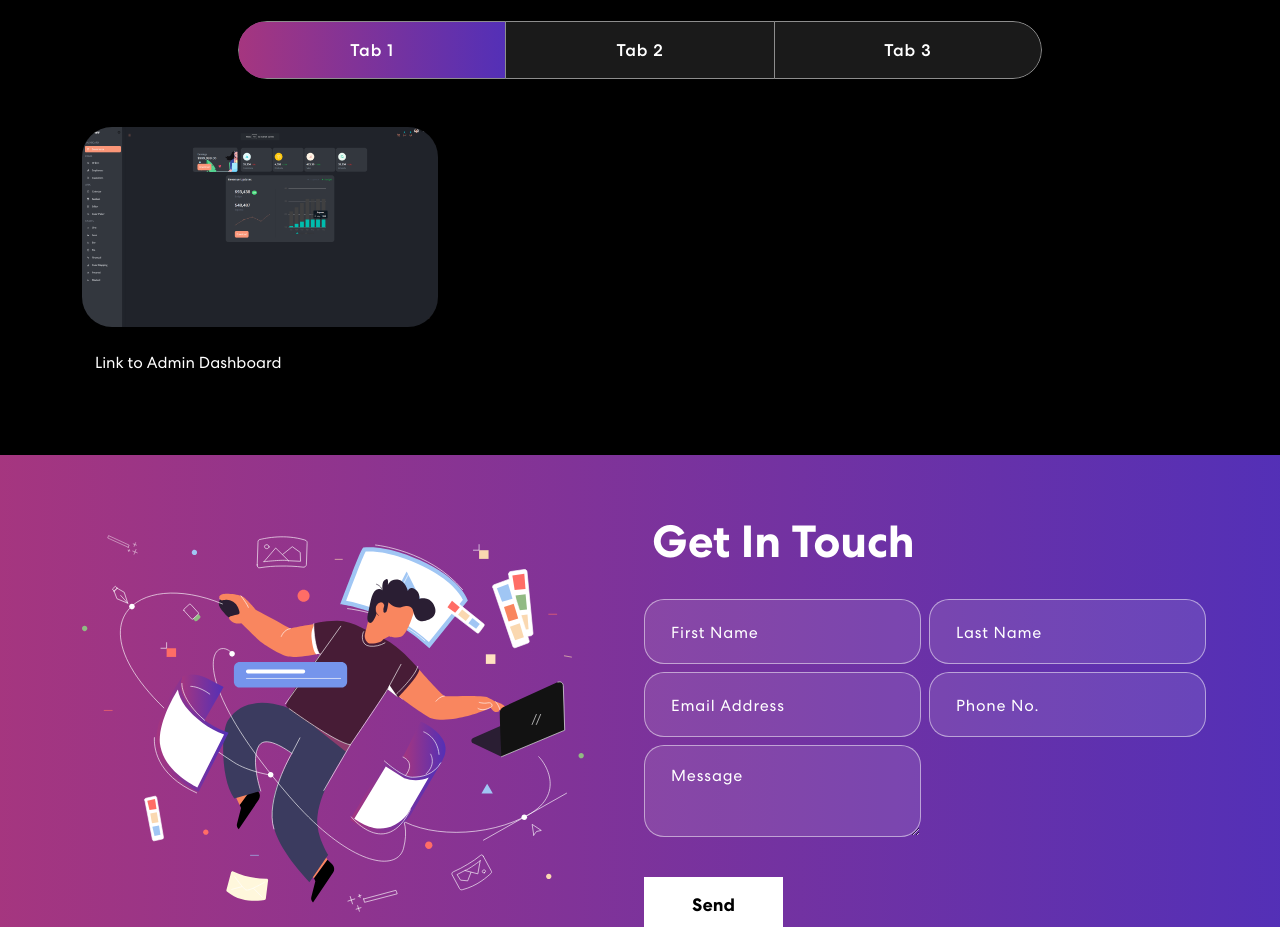
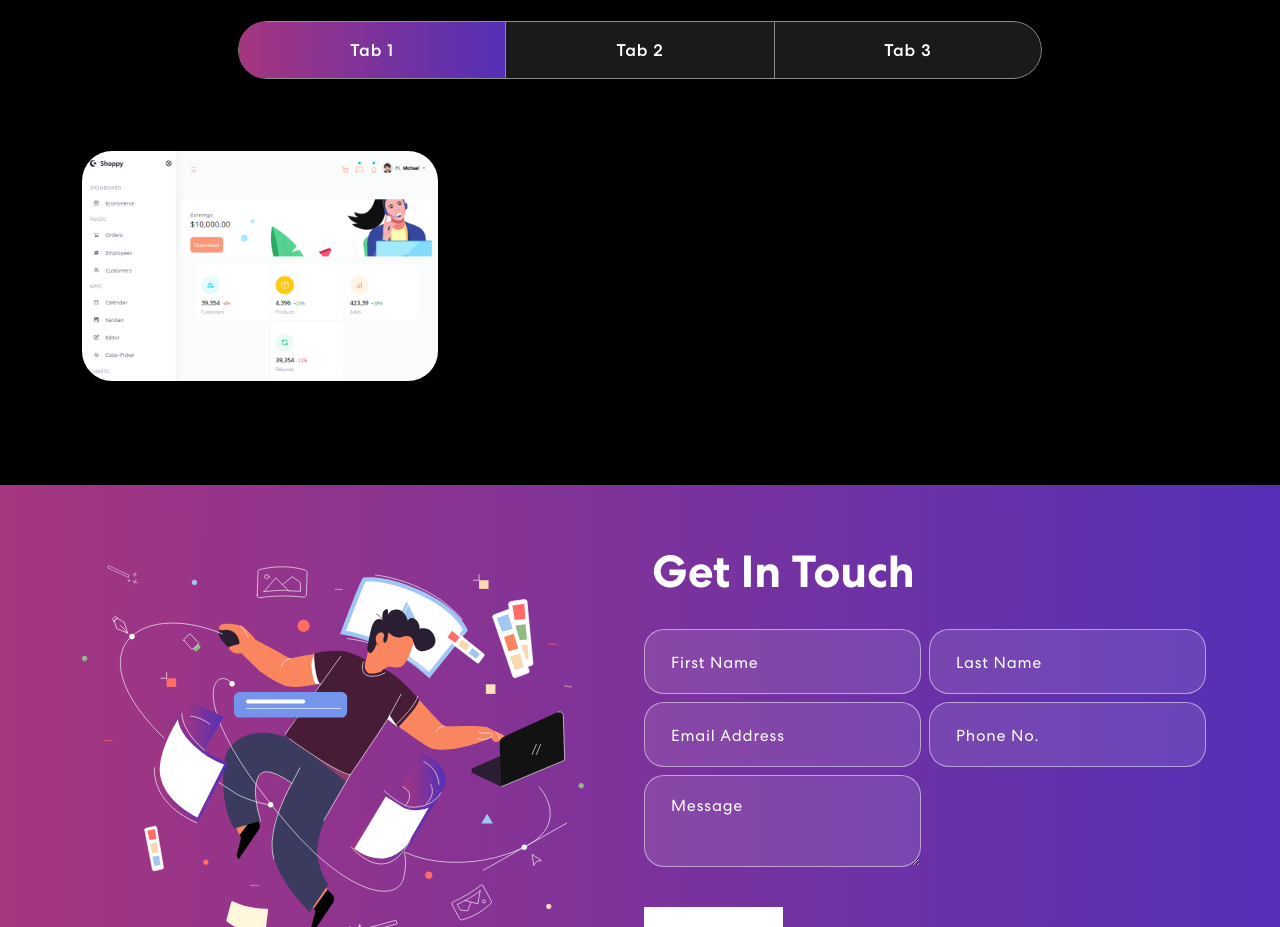
Before and after one commit to Brandon-Chan03/portfolio_website, a React (Create React App) app: page / in a window 1280 px wide. Shown: the part 1460-2387 px from the top of the page. Built offline with nearby package versions, Linux system fonts and the light colour scheme.

Commit message:
fixed some styling issues and made project card a button with link to project

```diff
--- a/src/App.css
+++ b/src/App.css
@@ -468,8 +468,9 @@ nav.navbar .navbar-toggler[aria-expanded="true"] .navbar-toggler-icon {
 }
 
 .project-link a:hover {
-    color:#4A2FBD
+    color:lightgray
 }
+
 .background-image-right {
   top: 20%;
   position: absolute;
--- a/src/components/ProjectCard.js
+++ b/src/components/ProjectCard.js
@@ -3,15 +3,16 @@ import { Col } from "react-bootstrap";
 export const ProjectCard = ({ title, description, imgUrl, UrlLink }) => {
   return (
     <Col size={12} sm={6} md={4}>
-      <div className="proj-imgbx">
-        <img src={imgUrl} alt=""/>
-        <div className="proj-txtx">
-          <h4>{title}</h4>
-          <span>{description}</span>
-        </div>
-      </div>
       <div className='project-link'>
-        <a href={UrlLink} target="_blank" rel="noreferrer">{`Link to ${title}`}</a>
+        <a href={UrlLink} target="_blank" rel="noreferrer">
+          <div className="proj-imgbx">
+            <img src={imgUrl} alt="" />
+            <div className="proj-txtx">
+              <h4>{title}</h4>
+              <span>{description}</span>
+            </div>
+          </div>
+        </a>
       </div>
     </Col>
   );
--- a/src/components/Projects.js
+++ b/src/components/Projects.js
@@ -1,6 +1,6 @@
 import { Container, Row, Col, Tab, Nav } from "react-bootstrap";
 import { ProjectCard } from "./ProjectCard";
-import adminDashboard from "../assets/img/dashboard1.PNG";
+import adminDashboard from "../assets/img/dashboard1.png";
 import colorSharp2 from "../assets/img/color-sharp2.png";
 import 'animate.css';
 import TrackVisibility from 'react-on-screen';
```
Also changed, not shown: src/assets/img/dashboard1.PNG.
